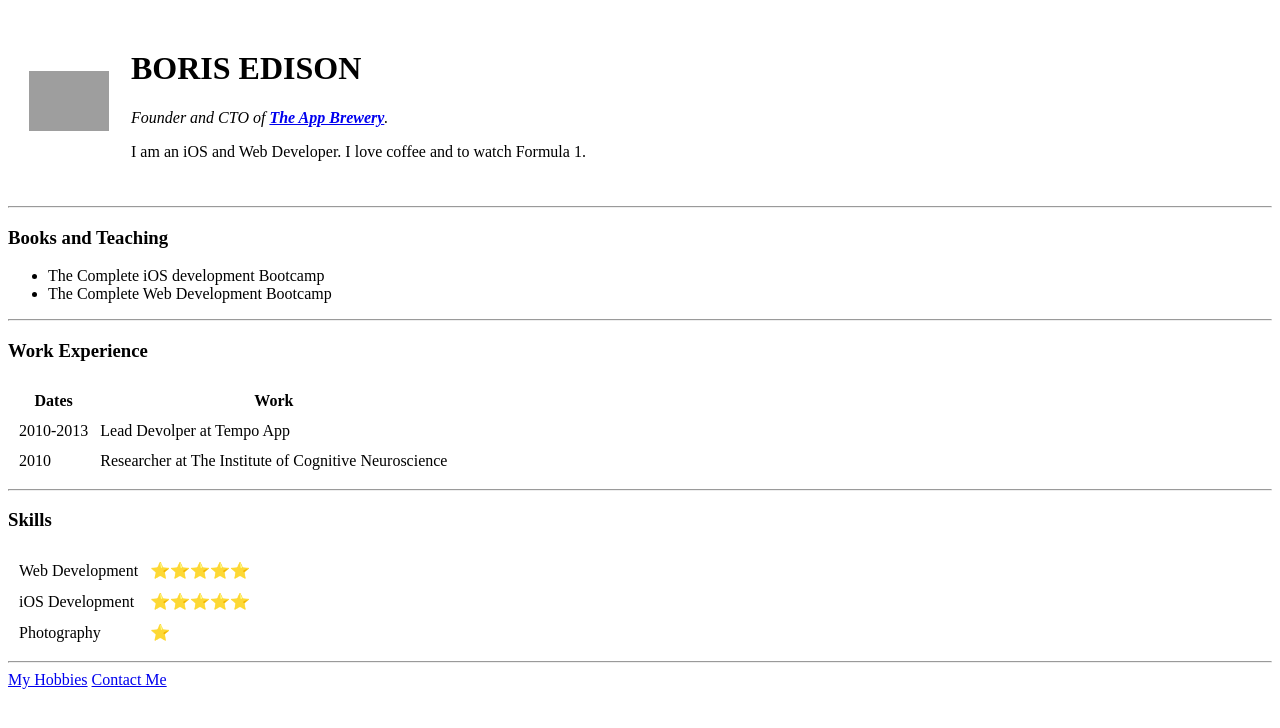
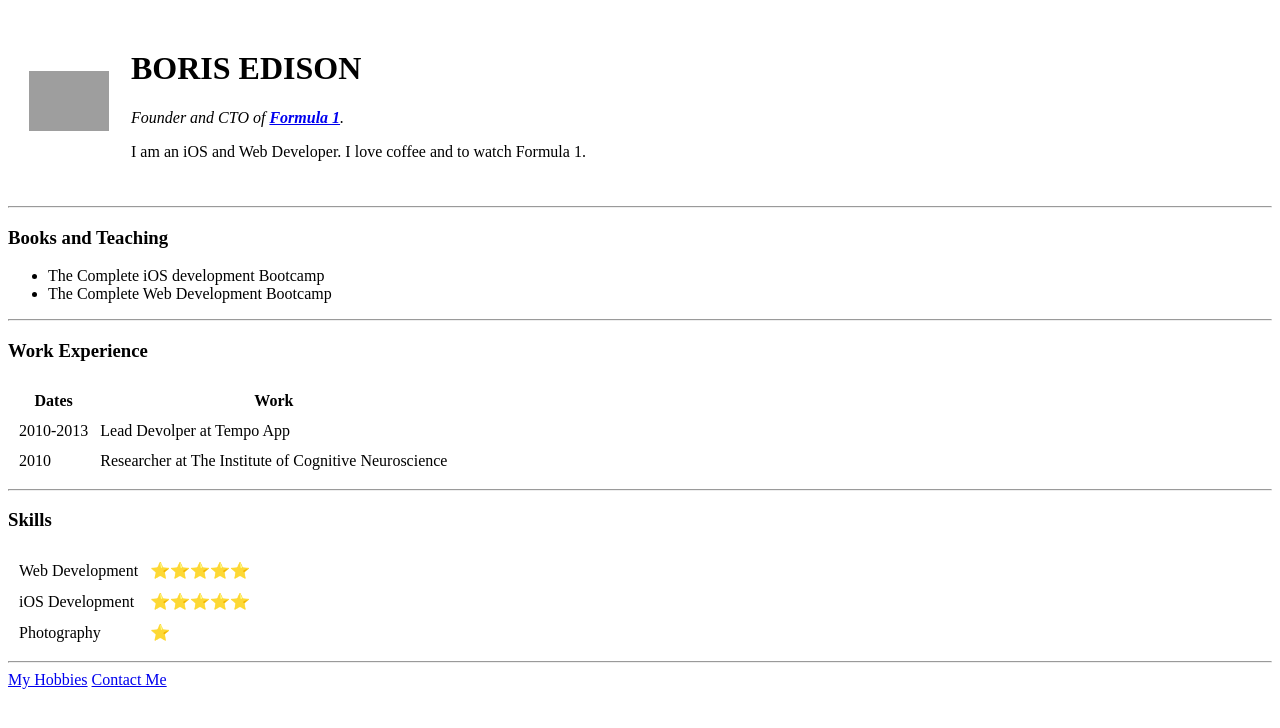
Before and after one commit to BorisEdison/Basic-HTML-CV, a plain HTML site: page index.html in a window 1280 px wide. Drawn offline with Linux system fonts and the light colour scheme; grey boxes are pictures that could not be loaded.

Commit message:
Update index.html

```diff
--- a/index.html
+++ b/index.html
@@ -12,7 +12,7 @@
     <tr>
       <td><img srcset="Images/borisedison.png 5x" alt="Boris Edison"  /></td>
       <td><h1>BORIS EDISON</h1>
-      <p><em>Founder and CTO of <strong><a href="https://www.appbrewery.co/" >The App Brewery</a></strong>.</em></p>
+      <p><em>Founder and CTO of <strong><a href="https://www.formula1.com/en.html" >Formula 1</a></strong>.</em></p>
       <p>I am an iOS and Web Developer. I love coffee and to watch Formula 1.</p></td>
     </tr>
   </table>
```
